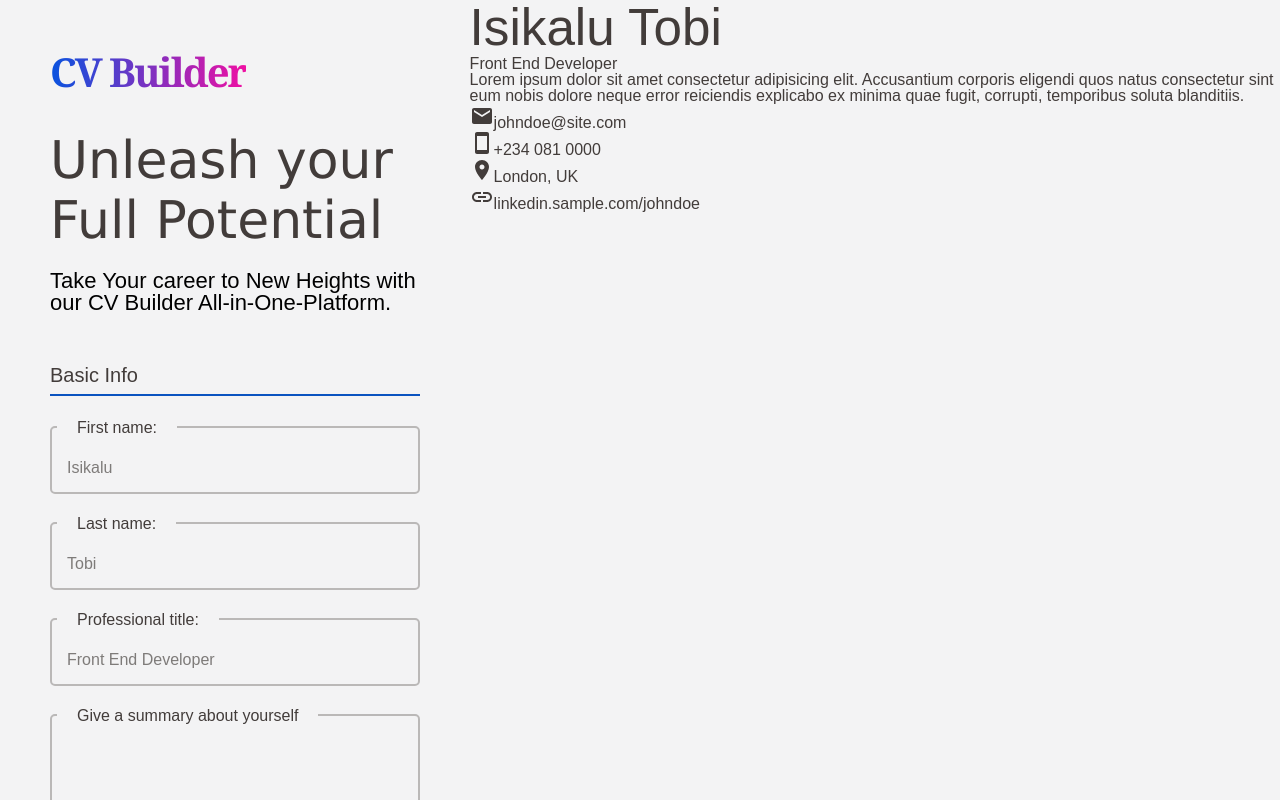
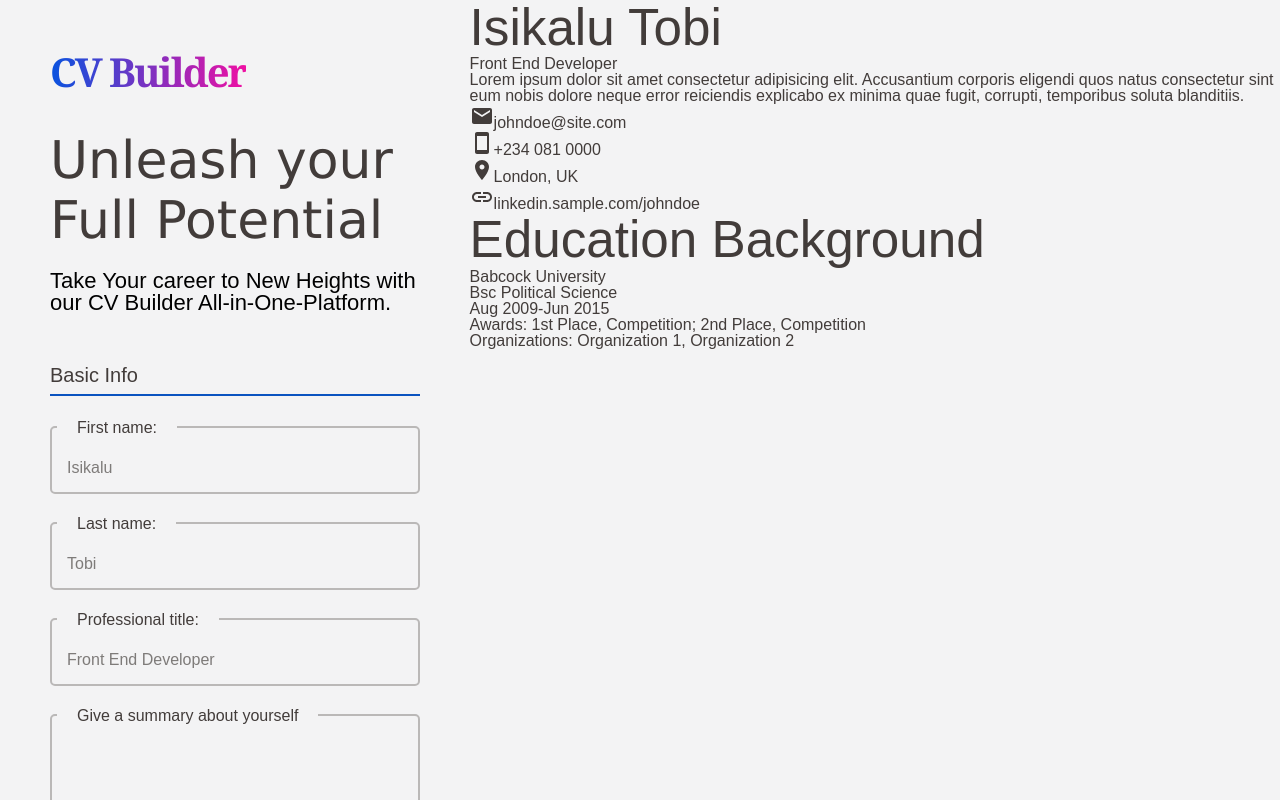
Before and after one commit to ISIKALU01/CV-application, a React (Vite) app: page / in a window 1280 px wide. Built offline with nearby package versions, Linux system fonts and the light colour scheme.

Commit message:
Add EducationInfoView component to preview

```diff
--- a/package.json
+++ b/package.json
@@ -17,6 +17,7 @@
     "@emotion/styled": "^11.11.0",
     "@mui/icons-material": "^5.14.16",
     "@mui/material": "^5.14.16",
+    "date-fns": "^2.30.0",
     "react": "^18.2.0",
     "react-dom": "^18.2.0",
     "uuid": "^9.0.1"
--- /dev/null
+++ b/src/components/preview/EducationInfoView.jsx
@@ -0,0 +1,62 @@
+function EducationInfoView(props) {
+  const { data } = props;
+
+
+
+  const educInfoPreviewMarkup = data.map((item) => (
+    <div className="preview-unit__educ-info" key={item.id}>
+      <div className="preview__info-main-header">
+        <div className="preview__info-main-wrapper">
+          <h2 className="preview__institution">{item.institution}</h2>
+          <h2 className="preview__degree-program">{item.degreeProgram}</h2>
+        </div>
+        <span className="preview__active-years">
+          {item.startingYear}-
+          {!item.graduatingYear ? 'present' : (item.graduatingYear)}
+        </span>
+      </div>
+      {item.gpa && <p className="preview__gpa">GPA: {item.gpa}</p>}
+      {item.additionalInfo.length ? (
+        <ul>
+          {item.additionalInfo.map((info) => (
+            <li className="preview__educ-additional-info" key={info.id}>
+              {info.content}
+            </li>
+          ))}
+        </ul>
+      ) : (
+        ''
+      )}
+    </div>
+  ));
+
+  return (
+    <section className="preview-area preview-area__educ-info">
+      <h1 className="preview-title">Education Background</h1>
+      {data.length ? (
+        educInfoPreviewMarkup
+      ) : (
+        <div className="preview-unit__educ-info">
+          <div className="preview__info-main-header">
+            <div className="preview__info-main-wrapper">
+              <h2 className="preview__institution">Babcock University</h2>
+              <h2 className="preview__degree-program">Bsc Political Science</h2>
+            </div>
+            <span className="preview__active-years">Aug 2009-Jun 2015</span>
+          </div>
+
+          <ul>
+            <li className="preview__educ-additional-info">
+              Awards: 1st Place, Competition; 2nd Place, Competition
+            </li>
+            <li className="preview__educ-additional-info">
+              Organizations: Organization 1, Organization 2
+            </li>
+          </ul>
+        </div>
+      )}
+    </section>
+  );
+}
+
+export default EducationInfoView;
--- a/src/components/preview/Preview.jsx
+++ b/src/components/preview/Preview.jsx
@@ -1,5 +1,6 @@
 import BasicInfoView from './BasicInfoView';
 import ContactInfoView from './ContactInfoView';
+import EducationInfoView from './EducationInfoView';
 
 
 function Preview(props) {
@@ -10,6 +11,12 @@ function Preview(props) {
       <main className="preview__printable">
         <BasicInfoView data={formData.basicInfo} />
         <ContactInfoView data={formData.contactInfo} />
+
+        <section className="preview__main-col">
+          <EducationInfoView data={formData.educationInfo} />
+          {/* <ExperienceInfoView data={formData.experienceInfo} /> */}
+        </section>
+
       </main>
     </div>
   );
```
Also changed, not shown: 1 other file (tests, documents, lock files or other folders).
